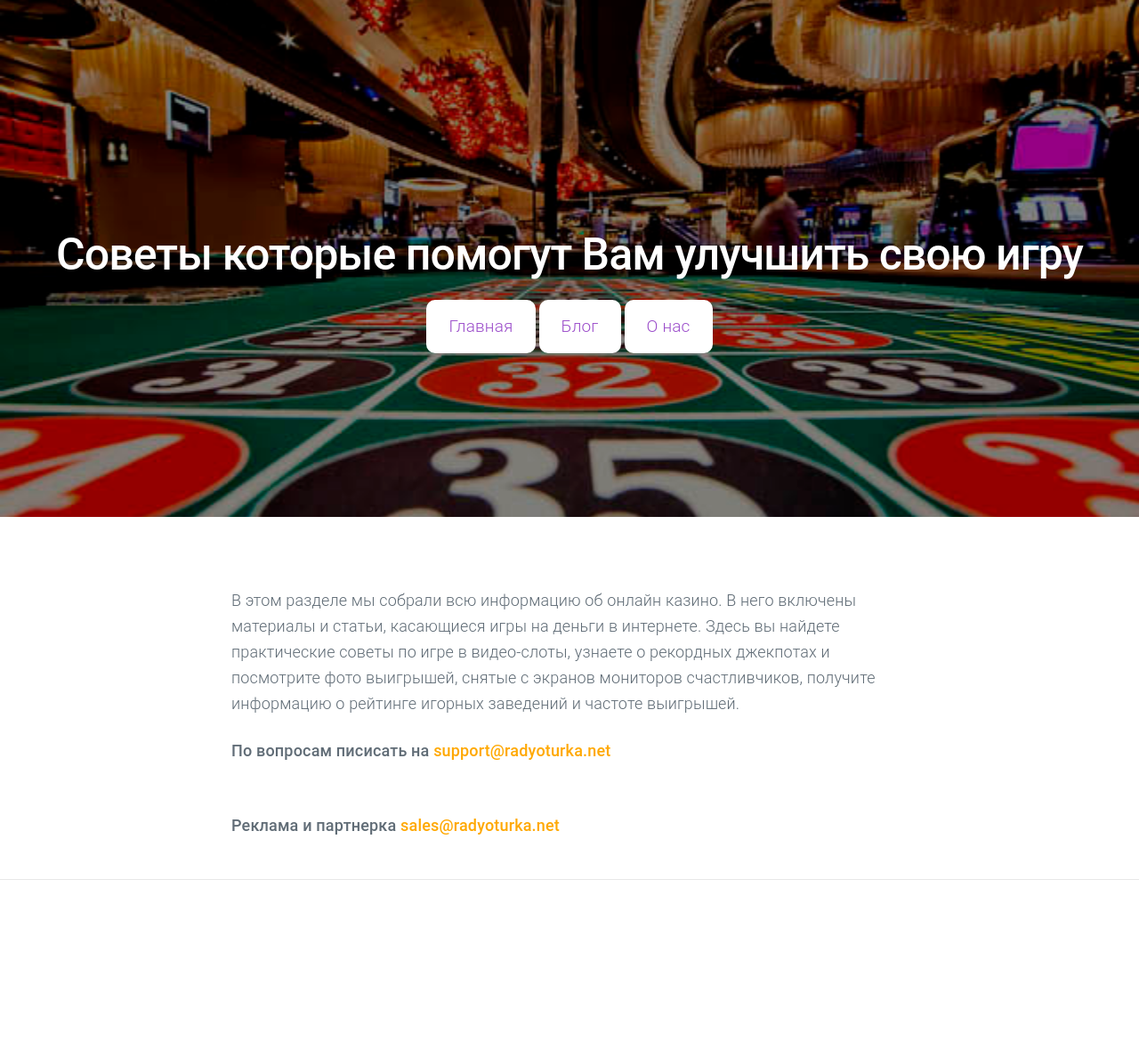
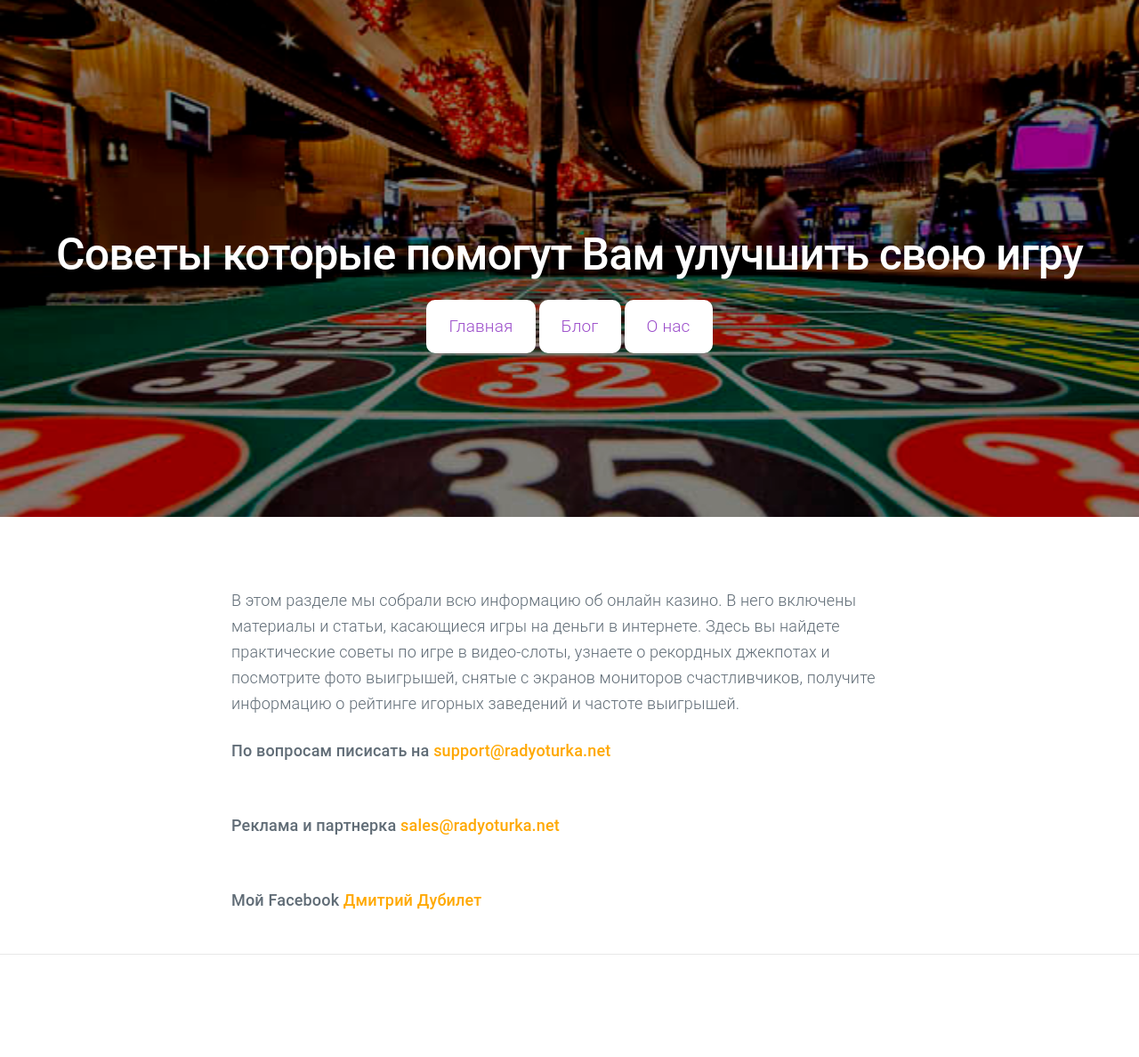
Before and after one commit to alisaklumakova/alisaklumakova.github.io, a Jekyll site: the page built from about.md, in a window 1280 px wide. Shown: the whole page at 89% size. Built offline with Jekyll 4.4.1, drawn with Linux system fonts in a browser that asks for light colours; nearby versions of some CDN libraries; before the commit the page ends 1104 px from its top, so only the background shows below that.

Commit message:
Update about.html

```diff
--- a/_layouts/about.html
+++ b/_layouts/about.html
@@ -18,6 +18,7 @@
 	<p style="padding-top: 30px; font-size: 18px;">В этом разделе мы собрали всю информацию об онлайн казино. В него включены материалы и статьи, касающиеся игры на деньги в интернете. Здесь вы найдете практические советы по игре в видео-слоты, узнаете о рекордных джекпотах и посмотрите фото выигрышей, снятые с экранов мониторов счастливчиков, получите информацию о рейтинге игорных заведений и частоте выигрышей.</p>
   <p style=" font-size: 18px; font-weight: 500;">По вопросам писисать на <span style="color:#ffa800; font-size: 18px; font-weight: 500;">support@radyoturka.net</span></p>
   <p style="padding-top: 30px; font-size: 18px; font-weight: 500;">Реклама и партнерка <span style="color:#ffa800; font-size: 18px; font-weight: 500;">sales@radyoturka.net</span></p>
+  <p style="padding-top: 30px; font-size: 18px; font-weight: 500;">Мой Facebook <a style="color:#ffa800; font-size: 18px; font-weight: 500; text-decoration: none;" href="https://www.facebook.com/dubilet?fref=search&__tn__=%2Cd%2CP-R&eid=ARBP5rcvyiK3bnNoy_RTsVUtibirhv5_fW2dI5f1DJ4L1-3eiBCsnpZvoxD1HTUSo98BBhTIFNzvT95b">Дмитрий Дубилет</a></p>
 </div>
           </main>
 
```
